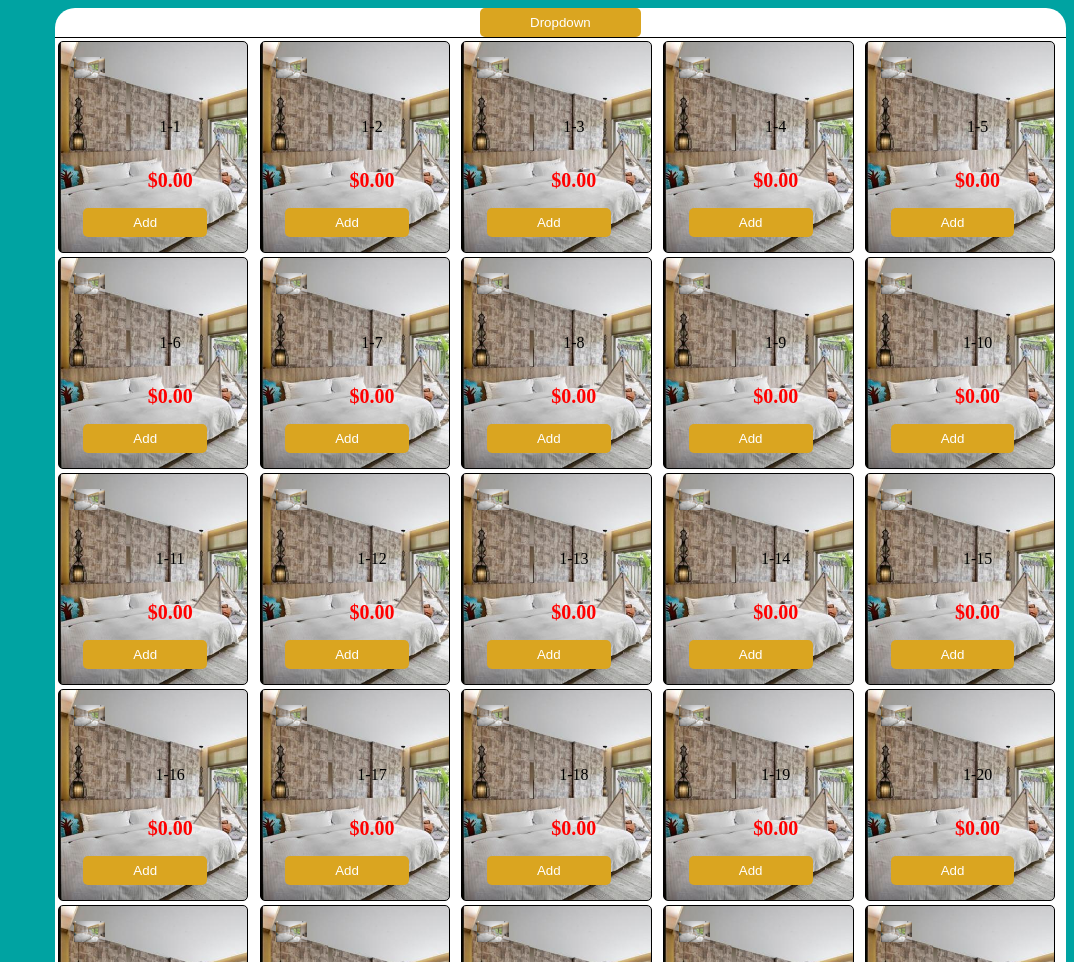
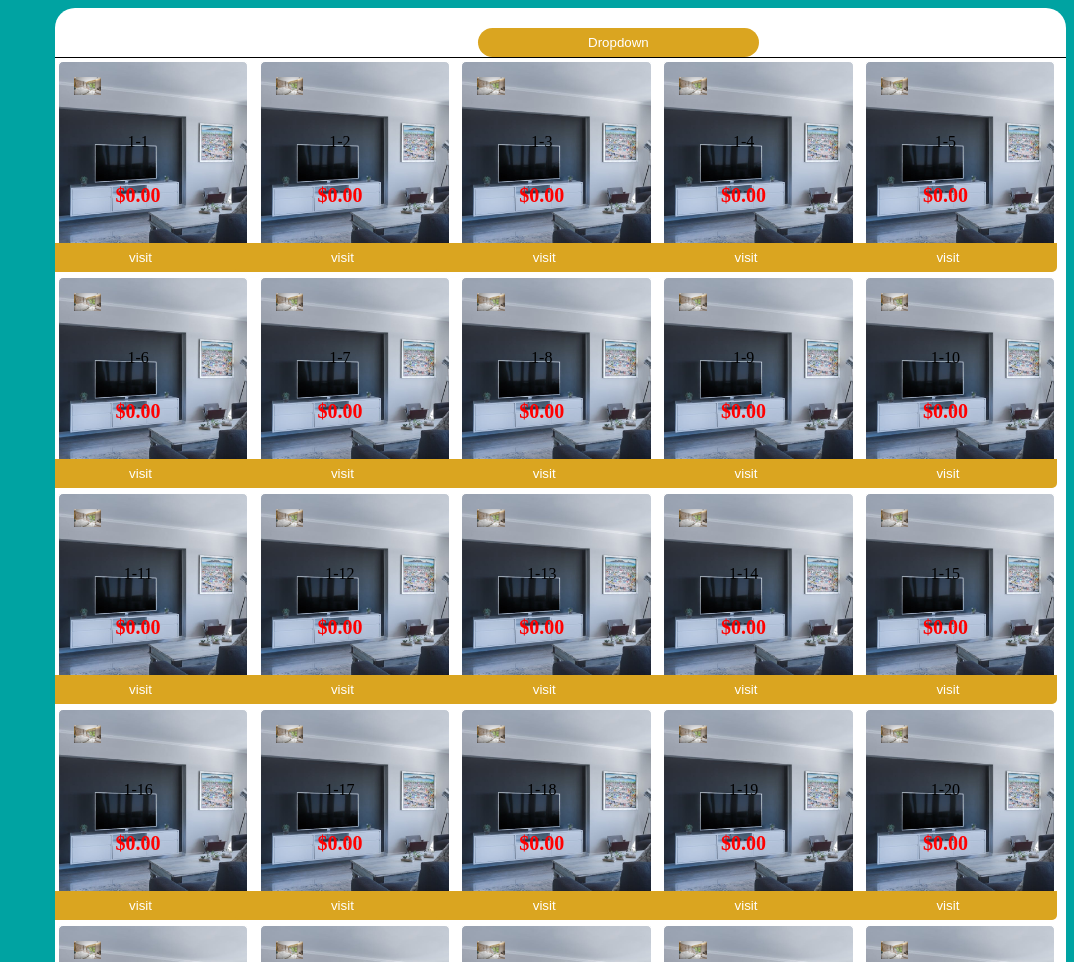
Before and after one commit to khayro0668/memoir3, a plain HTML site: page PMSManager.html in a window 1280 px wide. Shown: the top 962 px of the page, without its empty margins (206-1280 px from the left). Drawn offline with Linux system fonts and the light colour scheme.

Commit message:
new modification

```diff
--- a/PMSManager.js
+++ b/PMSManager.js
@@ -13,7 +13,7 @@ function generateTableOfRooms() {
     for (let i = 0; i < hotel.listOfRooms.length - 5; i += 5) {
         table += '<tr>'
         for (let j = i; j < i + 5; j++) {
-            table += '<td>' + generateDiv(hotel.listOfRooms[j]) + '</td>';
+            table += '<td class="td">' + generateDiv(hotel.listOfRooms[j]) + '</td>';
         }
         table += '</tr>'
     }
@@ -32,9 +32,9 @@ function generateDiv(room) {
                 <img class="images" src="${image}" alt="Room Image">
             </div>
             <div class='bottom'>
-                <p>${title}</p>
-                <h2>$${price}.00</h2>
-                <button onclick="showInformationOfSelectedRoom('${room}')">Add</button>
+                <p class="price">${title}</p>
+                <h2 class="price">$${price}.00</h2>
+                <button onclick="showInformationOfSelectedRoom('${room}')">visit</button>
             </div>
         </div>`;
 }
--- a/styleOfPMSManager.css
+++ b/styleOfPMSManager.css
@@ -7,12 +7,12 @@ body {
     display: flex;
     align-items: center;
     /* justify-content: space-between; */
-    border: 1px solid black;
+    border: 1px solid white;
     border-radius: 5px;
     padding: 15px;
     width: 80%;
     height: 80%;
-    background-image: url('216719593.jpg');
+    background-image: url('hotel.jpg');
     background-size: cover;
 }
 
@@ -32,7 +32,7 @@ body {
 }
 
 .bottom {
-    margin-top: 20px;
+    margin-top: 10px;
     width: 100%;
     text-align: center;
     display: flex;
@@ -49,15 +49,19 @@ h2 {
 }
 
 button {
-    width: 100%;
-    margin-right: 50px;
+    width: 170%;
+    margin-right: 55px;
+    margin-top: 20px;
     position: relative;
     border: none;
     border-radius: 5px;
     background-color: goldenrod;
-    padding: 7px 25px;
+    padding: 7px 25px ;
     cursor: pointer;
     color: white;
+    outline: none;
+    border-top-right-radius: 0px;
+    border-top-left-radius: 0px;
 }
 
 button:hover {
@@ -123,4 +127,14 @@ button:hover {
 .dropdown:hover .dropdown-content {
     display: block;
 }
+
+.price{
+
+    margin-right: 60px;
+
+}
+.dropdown-btn{
+    border-radius: 20px;
+}
+
 /********************************************/
```
Also changed, not shown: hotel.jpg (added).
